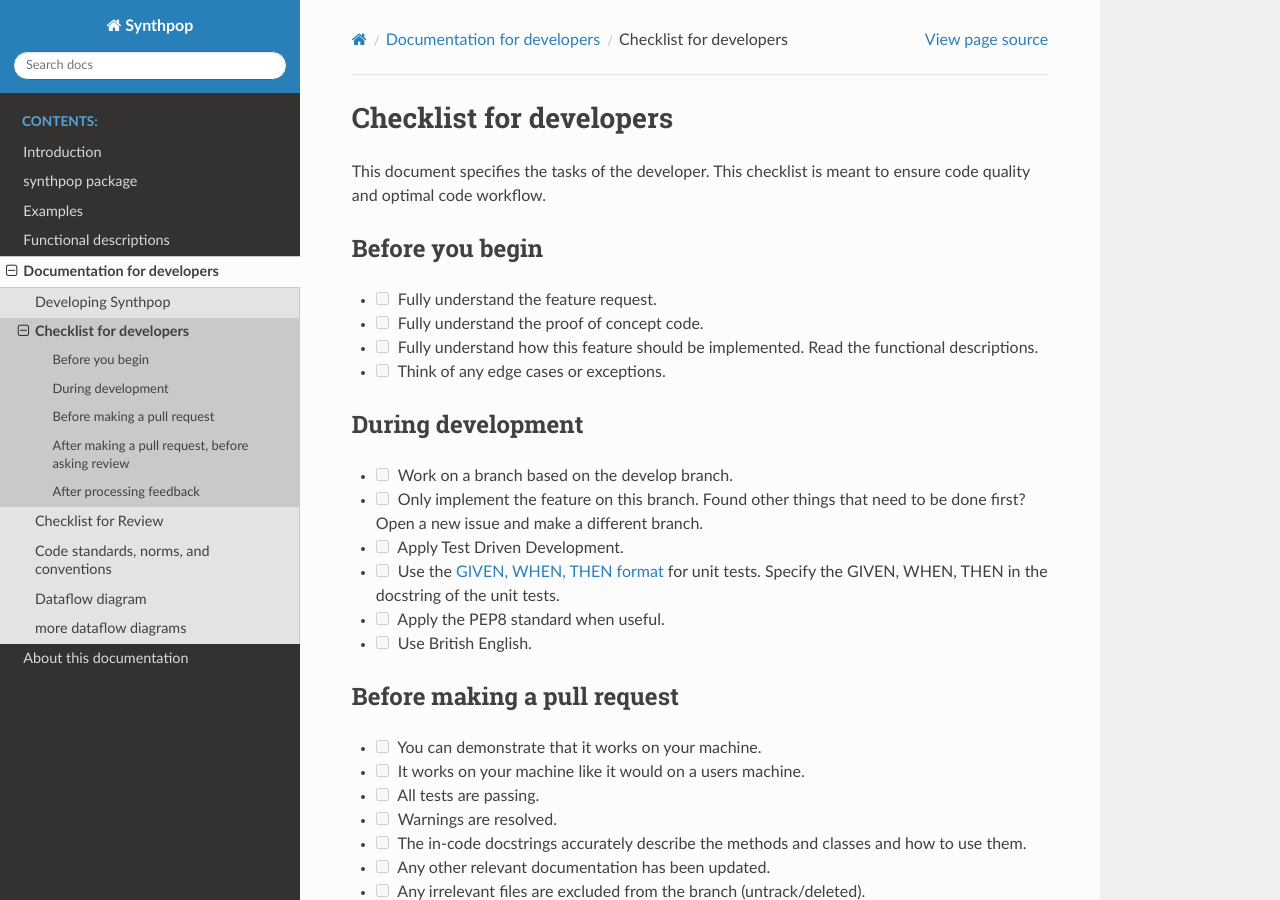
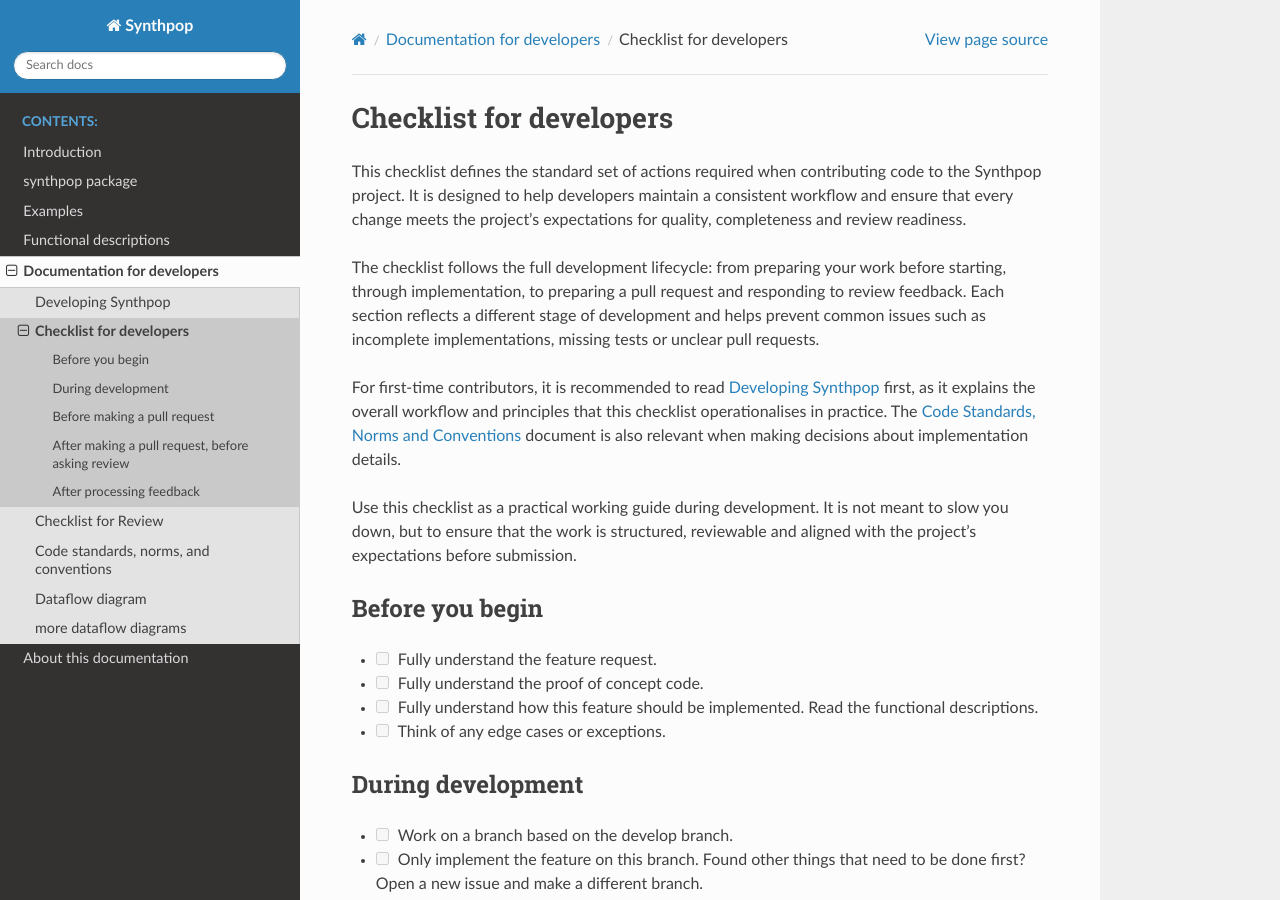
Before and after one commit to duonl/synthpop-py, a Sphinx documentation site: the page built from docs/source/developer/checklist_for_developer.md, in a window 1280 px wide and 900 px high. Built offline with Sphinx 7.4.7 and the Read the Docs theme 3.1.0, drawn with Linux system fonts in a browser that asks for light colours.

Commit message:
Update checklist_for_developer.md

```diff
--- a/docs/source/developer/checklist_for_developer.md
+++ b/docs/source/developer/checklist_for_developer.md
@@ -1,7 +1,12 @@
 # Checklist for developers
 
-This document specifies the tasks of the developer.
-This checklist is meant to ensure code quality and optimal code workflow.
+This checklist defines the standard set of actions required when contributing code to the Synthpop project. It is designed to help developers maintain a consistent workflow and ensure that every change meets the project's expectations for quality, completeness and review readiness.
+
+The checklist follows the full development lifecycle: from preparing your work before starting, through implementation, to preparing a pull request and responding to review feedback. Each section reflects a different stage of development and helps prevent common issues such as incomplete implementations, missing tests or unclear pull requests.
+
+For first-time contributors, it is recommended to read [Developing Synthpop](developing.md) first, as it explains the overall workflow and principles that this checklist operationalises in practice. The [Code Standards, Norms and Conventions](code_standards_and_norms.md) document is also relevant when making decisions about implementation details.
+
+Use this checklist as a practical working guide during development. It is not meant to slow you down, but to ensure that the work is structured, reviewable and aligned with the project's expectations before submission.
 
 ## Before you begin
 - [ ] Fully understand the feature request.
```
